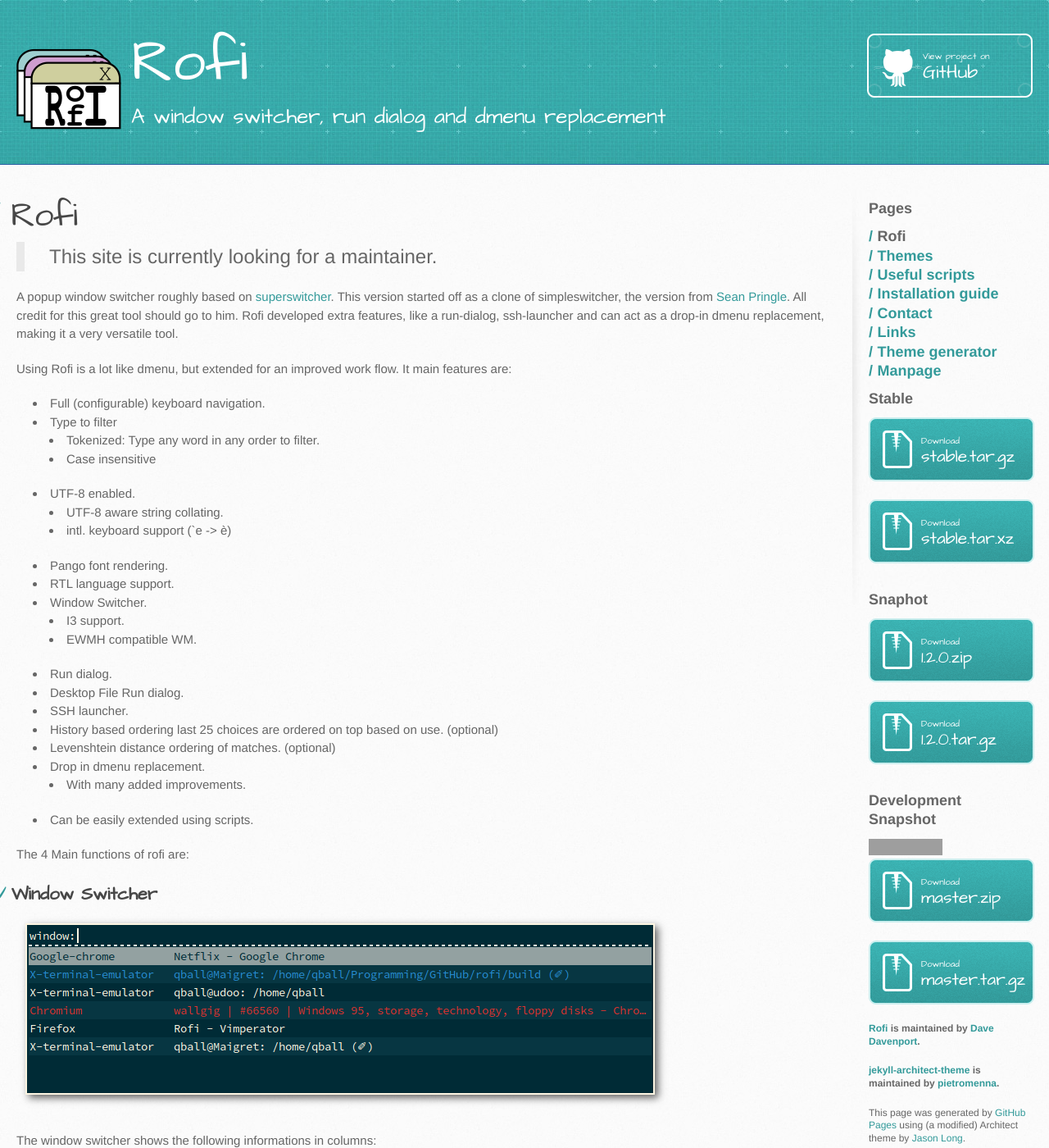
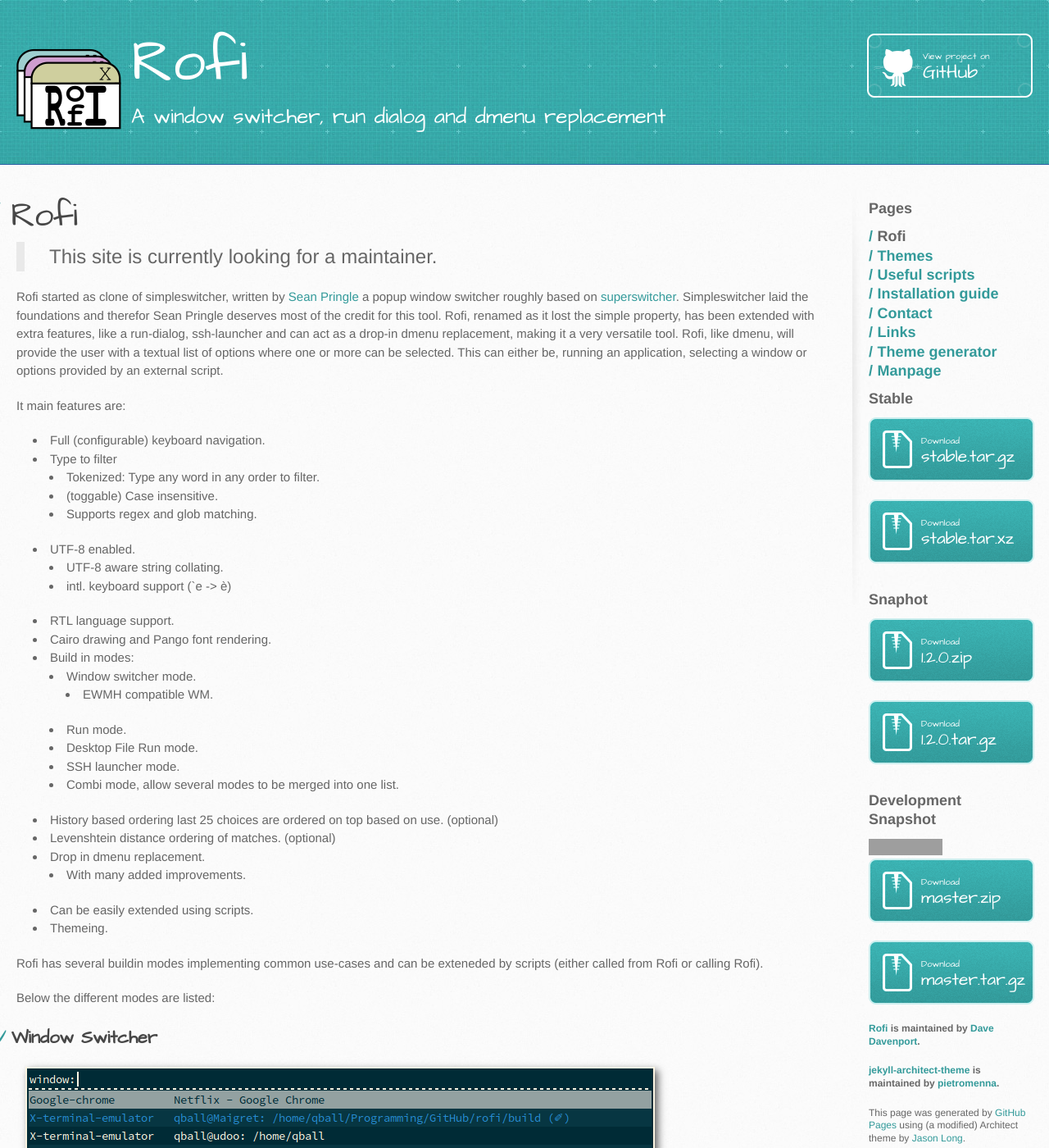
Before and after one commit to davatorium/rofi, a Jekyll site: the page built from index.md, in a window 1280 px wide and 1400 px high. Shown: the whole window at 82% size. Built offline with Jekyll 4.4.1, drawn with Linux system fonts in a browser that asks for light colours; some of the changed text lies outside the part shown; grey boxes are pictures that could not be loaded.

Commit message:
Update index/install

````diff
--- a/index.md
+++ b/index.md
@@ -7,85 +7,114 @@ subtitle: A window switcher, run dialog and dmenu replacement
 
 > This site is currently looking for a maintainer.
 
-A popup window switcher roughly based on [superswitcher](http://code.google.com/p/superswitcher/).
-This version started off as a clone of simpleswitcher, the version from [Sean
-Pringle](http://github.com/seanpringle/simpleswitcher). All credit for this great tool should go to him.
-Rofi developed extra features, like a run-dialog, ssh-launcher and can act as a drop-in dmenu
-replacement, making it a very versatile tool.
+**Rofi** started as clone of simpleswitcher, written by [Sean Pringle](http://github.com/seanpringle/simpleswitcher) a
+popup window switcher roughly based on [superswitcher](http://code.google.com/p/superswitcher/).
+Simpleswitcher laid the foundations and therefor Sean Pringle deserves most of the credit for this tool. **Rofi**,
+renamed as it lost the *simple* property, has been extended with extra features, like a run-dialog, ssh-launcher and
+can act as a drop-in dmenu replacement, making it a very versatile tool.
+**Rofi**, like dmenu, will provide the user with a textual list of options where one or more can be selected.
+This can either be, running an application, selecting a window or options provided by an external script.
 
-Using Rofi is a lot like dmenu, but extended for an improved work flow.
 It main features are:
 
 * Full (configurable) keyboard navigation.
 * Type to filter
     - Tokenized: Type any word in any order to filter.
-    - Case insensitive
+    - (toggable) Case insensitive.
+    - Supports regex and glob matching.
 * UTF-8 enabled.
     - UTF-8 aware string collating.
     - intl. keyboard support (`e -> è)
-* Pango font rendering.
 * RTL language support.
-* Window Switcher.
-    - I3 support.
-    - EWMH compatible WM.
-* Run dialog.
-* Desktop File Run dialog.
-* SSH launcher.
+* Cairo drawing and Pango font rendering.
+* Build in modes:
+    - Window switcher mode.
+        - EWMH compatible WM.
+    - Run mode.
+    - Desktop File Run mode.
+    - SSH launcher mode.
+    - Combi mode, allow several modes to be merged into one list.
 * History based ordering last 25 choices are ordered on top based on use. (optional)
 * Levenshtein distance ordering of matches. (optional)
 * Drop in dmenu replacement.
     - With many added improvements.
 * Can be easily extended using scripts.
+* Themeing.
 
-The 4 Main functions of rofi are:
+**Rofi** has several buildin modes implementing common use-cases and can be exteneded by scripts (either called from
+**Rofi** or calling **Rofi**).
+
+Below the different modes are listed:
 
 ## Window Switcher
 
-![Window List](images/rofi/window-list.png)
+![Window List](https://davedavenport.github.io/rofi/images/rofi/window-list.png)
 
-The window switcher shows the following informations in columns:
+The window switcher shows the following informations in columns (can be customized):
 
-1. Desktop number (optional, not shown in I3 mode)
+1. Desktop number
 2. Window class.
 3. Window title.
 
-If compiled with I3 support, it should autodetect if I3 window manager is running and switch into
-I3 compatibility mode. This will disable Desktop numbers and hide the i3-bar, also it sends an IPC
-message to I3 to change focus.
+## Run mode
 
-## Run dialog
+![run mode](https://davedavenport.github.io/rofi/images/rofi/run-dialog.png)
 
-![run dialog](images/rofi/run-dialog.png)
-
-The run dialog allows the user to quickly search and launch a program.
-It offers the following features:
+The run mode allows users to quickly search and launch a program.
+Run mode features:
 
   - Shift-Return to run the selected program in a terminal.
   - Favorites list, frequently used programs are sorted on top.
 
-There is also the drun mode, this behaves similar to run modi except it builds the list of applications based on desktop
-files found in the system.
+
+## DRun mode
+
+The desktop run mode allows users to quickly search and launch an application from the *freedesktop.org* Desktop
+Entries. These are used by most common Desktop Environments to populate launchers and menus.
+Drun mode features:
+
+  - Favorites list, frequently used programs are sorted on top.
+  - Auto starting terminal applications in a terminal.
 
 ## SSH launcher
 
-![SSH Launcher](images/rofi/ssh-dialog.png)
+![SSH Launcher](https://davedavenport.github.io/rofi/images/rofi/ssh-dialog.png)
 
 Quickly ssh into remote machines
 
   - Parses ~/.ssh/config to find hosts.
 
+## Script mode
+
+Loads external scripts to add modes to **Rofi**, for example a file-browser.
+
+```
+rofi  -show fb -modi fb:../Examples/rofi-file-browser.sh
+```
+
+## COMBI mode
+
+Combine multiple modes in one view. This is especially usefull when merging the window and run mode into one view.
+Allowing to quickly switch to an application, either by switching to it when it is already running or starting it.
+
+Example to combine Desktop run and the window switcher:
+
+```
+rofi -combi-modi window,drun -show combi
+```
 
 ## dmenu replacement
 
-![DMENU replacement (running teiler)](images/rofi/dmenu-replacement.png)
+![DMENU replacement (running teiler)](https://davedavenport.github.io/rofi/images/rofi/dmenu-replacement.png)
 
 Drop in dmenu replacement. (Screenshot shows rofi used by
 [teiler](https://github.com/carnager/teiler) ).
 
-**rofi** features several improvements over dmenu to improve usability. There is the option to add
+**Rofi** features several improvements over dmenu to improve usability. There is the option to add
 an extra message bar (`-mesg`), pre-entering of text (`-filter`) or selecting entries based on a
 pattern (`-select`). Also highlighting (`-u` and `-a`) options and modi to force user to select one
-provided option (`-only-match`).
+provided option (`-only-match`). In addition to this rofi's dmenu mode can select multiple lines and
+write them to stdout.
 
 # Usage
 
@@ -93,11 +122,9 @@ If used with `-show [mode]`, rofi will immediately open in the specified [mode]
 
 If used with `-dmenu`, rofi will use data from STDIN to let the user select an option.
 
-## Single-shot
+For example to show a run dialog:
 
-Show a run dialog with some font / color options:
-
-  `rofi -show run -font "snap 10" -fg "#505050" -bg "#000000" -hlfg "#ffb964" -hlbg "#000000" -o 85`
+  `rofi -show run`
 
 Show a ssh dialog:
 
@@ -147,39 +174,43 @@ Type `Shift-Right` to switch from Window list mode to Run mode and back.
 |`Ctrl-Enter`                 | Use entered text as command (in ssh/run modi) |
 |`Shift-Enter`                | Launch the application in a terminal (in run mode) |
 |`Shift-Enter`                | Return the selected entry and move to the next item while keeping Rofi open. (in dmenu) |
-|`Shift-Right`                | Switch to the next modi. The list can be customized with the -switchers argument. |
-|`Shift-Left`                 | Switch to the previous modi. The list can be customized with the -switchers argument. |
-|`Ctrl-Tab`                   | Switch to the next modi. The list can be customized with the -switchers argument. |
-|`Ctrl-Shift-Tab`             | Switch to the previous modi. The list can be customized with the -switchers argument. |
+|`Shift-Right`                | Switch to the next modi. The list can be customized with the -modi option. |
+|`Shift-Left`                 | Switch to the previous modi. The list can be customized with the -modi option. |
+|`Ctrl-Tab`                   | Switch to the next modi. The list can be customized with the -modi option. |
+|`Ctrl-Shift-Tab`             | Switch to the previous modi. The list can be customized with the -modi option. |
 |`Ctrl-space`                 | Set selected item as input text. |
 |`Shift-Del`                  | Delete entry from history. |
 |`grave`                      | Toggle case sensitivity. |
 |`Alt-grave`                  | Toggle levenshtein  sort. |
 |`Alt-Shift-S`                | Take a screenshot and store this in the Pictures directory. |
 
+For the full list of keybindings see: `rofi -show keys` or `rofi -help`.
 
 # Configuration
 
 There are currently three methods of setting configuration options:
 
- * Compile time: edit config.c. This method is strongly discouraged.
+ * Local configuration. Normally, depending on XDG, in `~/.local/rofi/config`. This uses the Xresources format.
  * Xresources: A method of storing key values in the Xserver. See
    [here](https://en.wikipedia.org/wiki/X_resources) for more information.
-   This is the recommended way of configuring **rofi**. Remember to load your changes with `xrdb -load ~/.Xresources`
- * Commandline options: Arguments passed to **rofi**.
+ * Commandline options: Arguments passed to **Rofi**.
 
-The Xresources options and the commandline options are aliased. So to set option X you would set:
+The Xresources options and the commandline options are aliased. To define option X set:
 
-`rofi.X: value`
+    rofi.X: value
 
-In the Xresources file, and to (override) this via the commandline you would pass the same key
-prefixed with a '-':
+In the Xresources file. To set/override this from commandline pass the same key
+prefixed with '-':
 
     rofi -X value
 
 To get a list of available options, formatted as Xresources entries run:
 
     rofi -dump-Xresources
+
+or in a more readable format
+
+    rofi -help
 
 The configuration system supports the following types:
 
@@ -198,4 +229,5 @@ to disable it:
 
 # Installation
 
-Please see the [installation guide](p08-INSTALL.html) for instruction on how to install *rofi*.
+Please see the [installation guide](https://davedavenport.github.io/rofi/p08-INSTALL.html) for instruction on how to
+install **Rofi**.
````
Also changed, not shown: other parts of index.md (+1 -1 lines), p08-INSTALL.md (+3 -23 lines).
